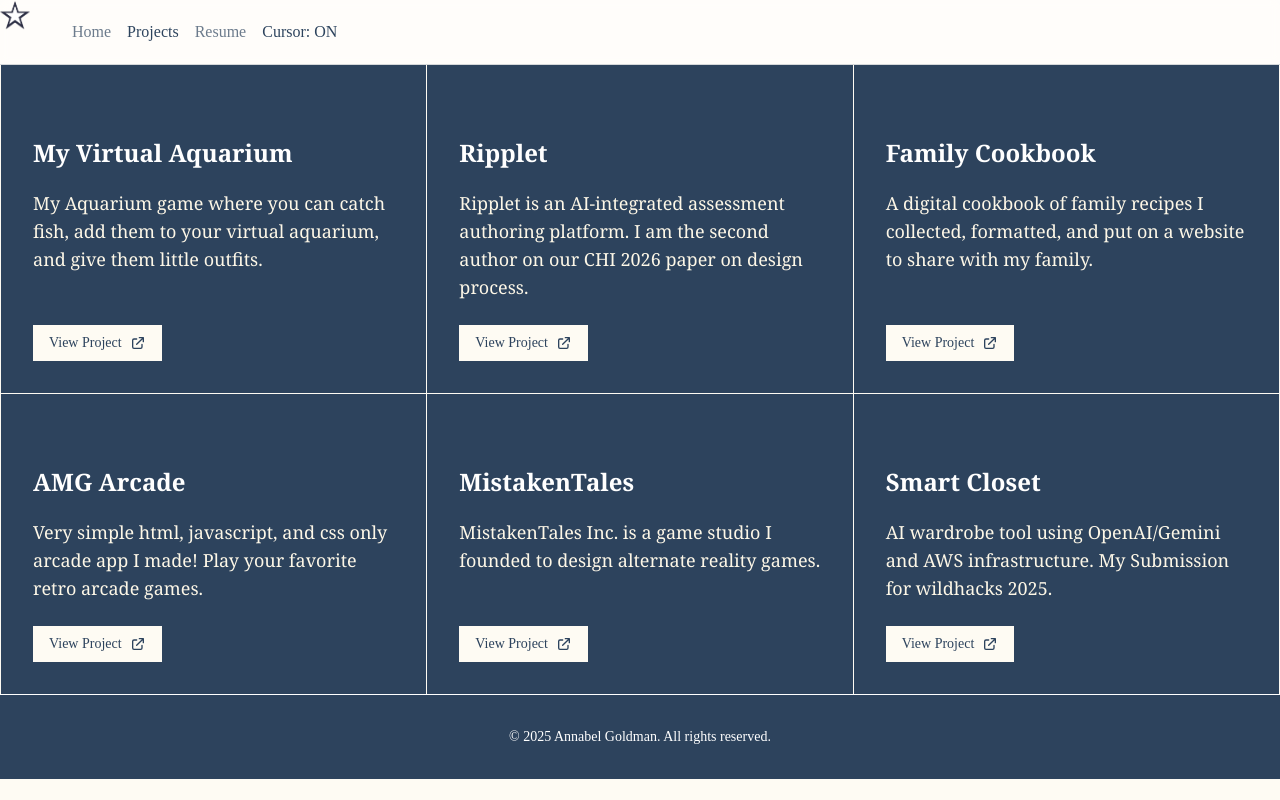
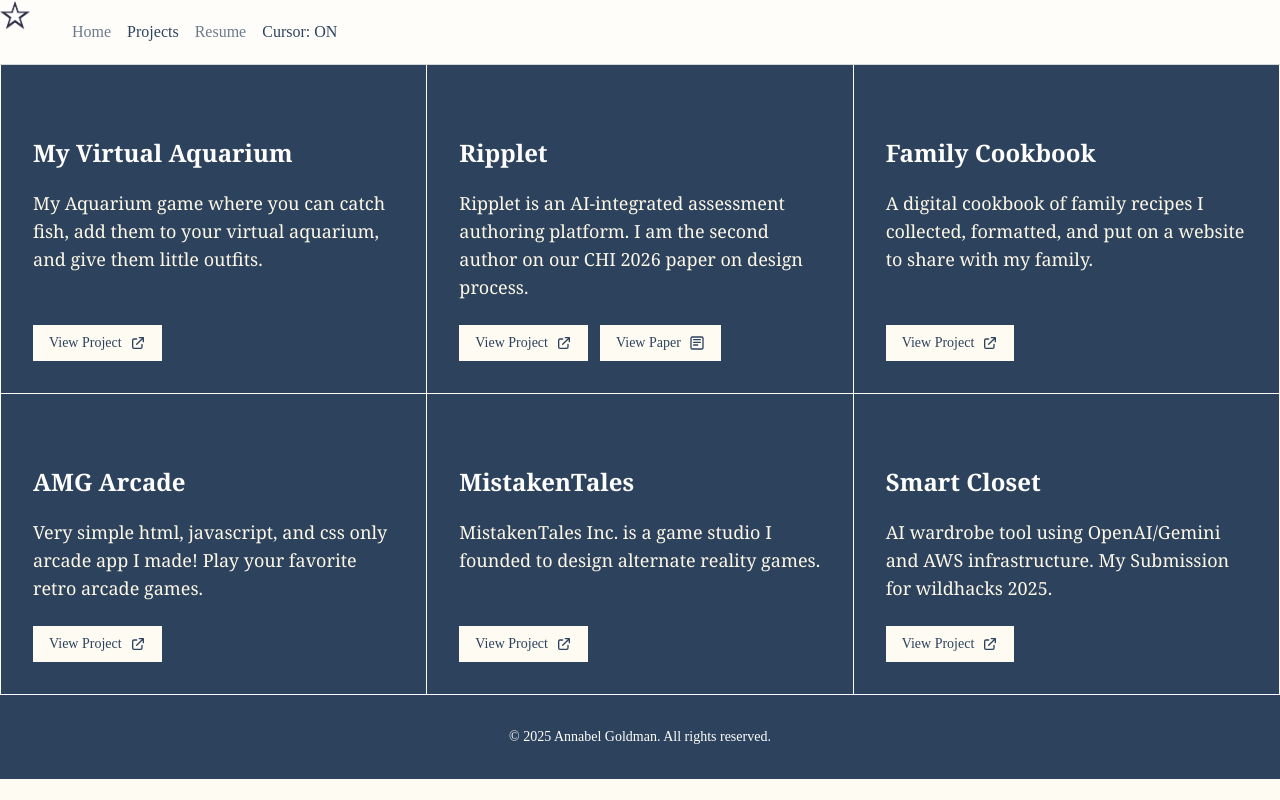
Before and after one commit to annabel-goldman/personal-website, a Next.js app: page /projects in a window 1280 px wide. Built offline with nearby package versions, Linux system fonts and the light colour scheme.

Commit message:
Add paper link button to projects

```diff
--- a/components/ui/ItemDetailModal.tsx
+++ b/components/ui/ItemDetailModal.tsx
@@ -19,7 +19,7 @@ interface ItemDetailModalProps {
  * <ItemDetailModal item={selectedItem} onClose={handleClose} />
  */
 const ItemDetailModal: React.FC<ItemDetailModalProps> = ({ item, onClose }) => {
-  const hasLinks = item.link || item.github;
+  const hasLinks = item.link || item.paper || item.github;
   const hasTechnologies = item.technologies && item.technologies.length > 0;
 
   return (
@@ -82,6 +82,16 @@ const ItemDetailModal: React.FC<ItemDetailModalProps> = ({ item, onClose }) => {
                       {UI_LABELS.VIEW_PROJECT}
                     </a>
                   )}
+                  {item.paper && (
+                    <a
+                      href={item.paper}
+                      target="_blank"
+                      rel="noopener noreferrer"
+                      className="border border-navy-800 text-navy-800 px-4 py-2 text-sm font-medium hover:bg-navy-800 hover:text-white transition-colors duration-200"
+                    >
+                      {UI_LABELS.VIEW_PAPER}
+                    </a>
+                  )}
                   {item.github && (
                     <a
                       href={item.github}
--- a/components/ui/ItemGrid.tsx
+++ b/components/ui/ItemGrid.tsx
@@ -71,13 +71,15 @@ export default function ItemGrid({ items, sectionId = 'items', onItemClick }: It
                   </p>
                 </div>
 
-                {/* View Project Button */}
+                {/* Project Actions */}
+                {(item.link || item.paper) && (
+                  <div className="relative z-10 mt-4 sm:mt-6 flex flex-wrap gap-3">
                     {item.link && (
                       <a
                         href={item.link}
                         target="_blank"
                         rel="noopener noreferrer"
-                    className="relative z-10 mt-4 sm:mt-6 inline-flex items-center gap-2 px-4 py-2 bg-cream-50 text-navy-800 text-sm font-medium hover:bg-white transition-colors duration-200"
+                        className="inline-flex items-center gap-2 px-4 py-2 bg-cream-50 text-navy-800 text-sm font-medium hover:bg-white transition-colors duration-200"
                         onClick={(e) => e.stopPropagation()}
                       >
                         {UI_LABELS.VIEW_PROJECT}
@@ -85,6 +87,22 @@ export default function ItemGrid({ items, sectionId = 'items', onItemClick }: It
                           <path strokeLinecap="round" strokeLinejoin="round" strokeWidth={2} d="M10 6H6a2 2 0 00-2 2v10a2 2 0 002 2h10a2 2 0 002-2v-4M14 4h6m0 0v6m0-6L10 14" />
                         </svg>
                       </a>
+                    )}
+                    {item.paper && (
+                      <a
+                        href={item.paper}
+                        target="_blank"
+                        rel="noopener noreferrer"
+                        className="inline-flex items-center gap-2 px-4 py-2 bg-cream-50 text-navy-800 text-sm font-medium hover:bg-white transition-colors duration-200"
+                        onClick={(e) => e.stopPropagation()}
+                      >
+                        {UI_LABELS.VIEW_PAPER}
+                        <svg className="w-4 h-4" fill="none" stroke="currentColor" viewBox="0 0 24 24">
+                          <path strokeLinecap="round" strokeLinejoin="round" strokeWidth={2} d="M7 7h10M7 11h10M7 15h6M5 3h14a2 2 0 012 2v14a2 2 0 01-2 2H5a2 2 0 01-2-2V5a2 2 0 012-2z" />
+                        </svg>
+                      </a>
+                    )}
+                  </div>
                 )}
               </div>
             );
--- a/content/projects.ts
+++ b/content/projects.ts
@@ -80,6 +80,7 @@ export const PROJECTS_CONTENT = {
       technologies: [TECHNOLOGIES.REACT],
       image: '/projects/ripplet.jpg',
       link: 'https://demeter.cs.northwestern.edu/',
+      paper: 'https://arxiv.org/abs/2602.22186',
       github: ''
     },
     {
--- a/content/shared.ts
+++ b/content/shared.ts
@@ -16,6 +16,7 @@ export const SITE_INFO = {
 export const UI_LABELS = {
   // Project/Item buttons
   VIEW_PROJECT: 'View Project',
+  VIEW_PAPER: 'View Paper',
   GITHUB: 'GitHub',
 
   // Project/Item modal headings
--- a/types/types.ts
+++ b/types/types.ts
@@ -11,6 +11,7 @@ export interface GridItem {
   image?: string;
   technologies?: readonly string[];
   link?: string;
+  paper?: string;
   github?: string;
 }
 
```
Lines whose indentation alone changed are shown as unchanged.
